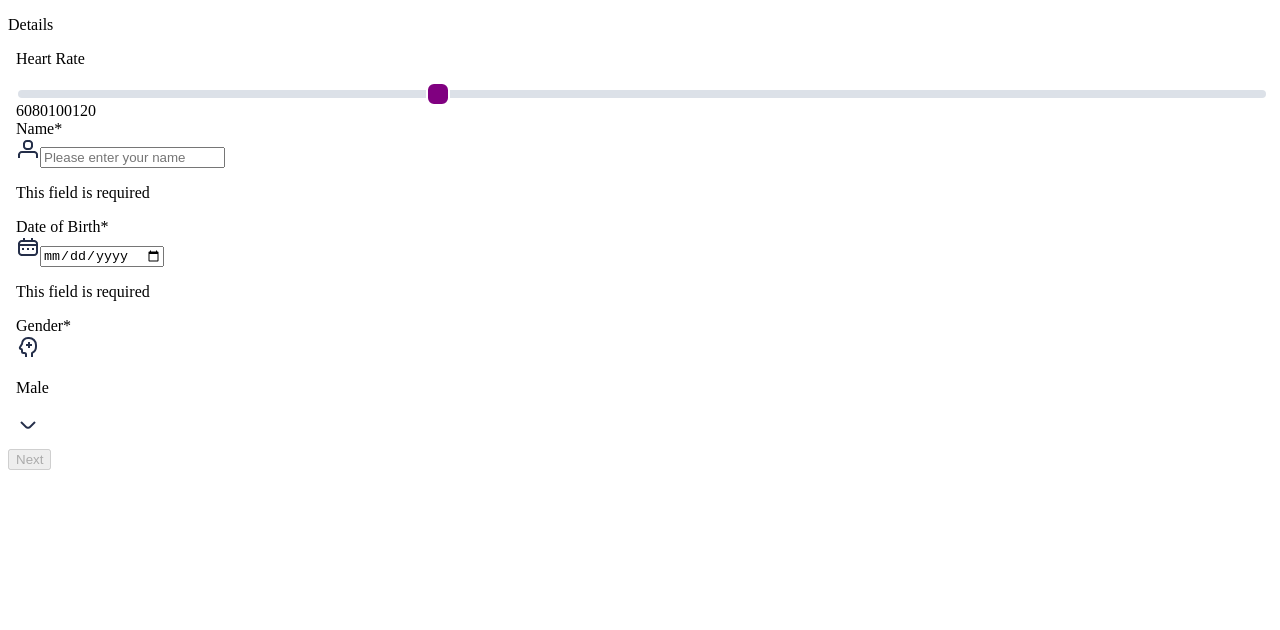
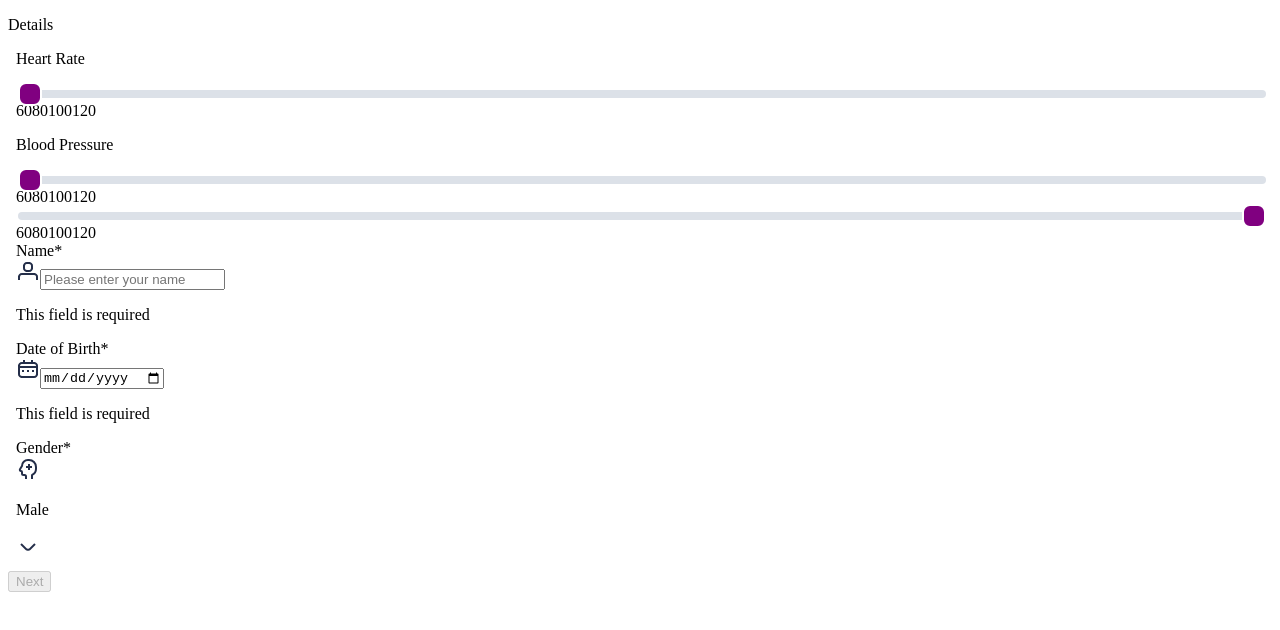
Before and after one commit to prasoon007/Jivi-Task, a React (Vite) app: page / in a window 1280 px wide. Shown: the top 630 px of the page. Built offline with nearby package versions, Linux system fonts and the light colour scheme.

Commit message:
FEAT: sliders add

```diff
--- a/src/components/DropDown/DropDown.tsx
+++ b/src/components/DropDown/DropDown.tsx
@@ -19,7 +19,7 @@ interface DropdownProps {
 const Dropdown: React.FC<DropdownProps> = ({ id, label, value, onChange, options, iconSrc, handleDropdownChange, dropdownState }) => {
     return (
         <div className="relative h-min">
-            <label className="w-full mb-2 text-sm font-medium">
+            <label className="w-full mb-2 text-sm font-bold">
                 {label}
                 <span className="text-red-500">*</span>
             </label>
--- a/src/components/Forms/InputForm.tsx
+++ b/src/components/Forms/InputForm.tsx
@@ -1,6 +1,7 @@
 import Dropdown from "components/DropDown/DropDown"
 import Header from "components/Header/Header";
 import InputField from "components/Input/Input"
+import RangeSlider from "components/Slider/Slider";
 import { ChangeEvent, Dispatch, useEffect, useState } from "react";
 import { classNames } from "utils";
 
@@ -45,23 +46,15 @@ const InputForm = (props: FormPayload) => {
         </header>
         <body>
             <div className='h-full w-full '>
-                <div className='flex gap-6 w-full px-6 flex-col mt-2'>
-                    <p className='font-bold text-sm'>Heart Rate</p>
-                    <div className="w-full">
-                        <input
-                            type="range"
-                            min="60"
-                            max="120"
-                            value={sliderValue}
-                            onChange={handleSliderChange}
-                            className="bg-gray-300 w-full rounded-full outline-none appearance-none bg-transparent [&::-webkit-slider-runnable-track]:rounded-full [&::-webkit-slider-runnable-track]:bg-red-500/25 [&::-webkit-slider-thumb]:appearance-none [&::-webkit-slider-thumb]:h-[24px] [&::-webkit-slider-thumb]:w-[24px] [&::-webkit-slider-thumb]:rounded-lg [&::-webkit-slider-thumb]:bg-blue-500"
-                        />
-                        <div className="flex justify-between mt-2 text-xs text-gray-600">
-                            <span className="w-8 text-left">60</span>
-                            <span className="w-8 text-center">80</span>
-                            <span className="w-8 text-center">100</span>
-                            <span className="w-8 text-center">120</span>
-                        </div>
+                <div className='flex gap-6 w-full px-6 flex-col mt-4'>
+                    <div>
+                        <p className='font-bold text-sm'>Heart Rate</p>
+                        <RangeSlider value={formData.hr} setValue={handleInputFieldChange} id='hr' />
+                    </div>
+                    <div className="flex flex-col gap-2">
+                        <p className='font-bold text-sm'>Blood Pressure</p>
+                        <RangeSlider value={formData.systollicBp} setValue={handleInputFieldChange} id='systollicBp' />
+                        <RangeSlider value={formData.diastollicBp} setValue={handleInputFieldChange} id='diastollicBp' />
                     </div>
                     <InputField
                         id="name"
--- a/src/components/Input/Input.tsx
+++ b/src/components/Input/Input.tsx
@@ -17,7 +17,7 @@ const InputField: React.FC<InputFieldProps> = ({ id, type, label, value, onChang
     return (
         <>
             <div className="relative">
-                <label className="w-full mb-2 mt-2 text-sm font-medium">
+                <label className="w-full mb-2 mt-2 text-sm font-bold">
                     {label}
                     <span className="text-red-500">*</span>
                 </label>
--- /dev/null
+++ b/src/components/Slider/Slider.tsx
@@ -0,0 +1,32 @@
+import { Dispatch } from "react"
+
+interface RangeProps {
+    value: number,
+    setValue: (value: string, field: string) => void
+    id: string
+}
+
+const RangeSlider = ({ value, setValue, id }: RangeProps) => {
+    return <>
+        <div className="w-full">
+            <input
+                type="range"
+                min="60"
+                max="120"
+                value={value}
+                onChange={(e) => {
+                    setValue(e.target.value, id)
+                }}
+                className="bg-gray-300 w-full rounded-full outline-none appearance-none bg-transparent [&::-webkit-slider-runnable-track]:rounded-full [&::-webkit-slider-runnable-track]:bg-red-500/25 [&::-webkit-slider-thumb]:appearance-none [&::-webkit-slider-thumb]:h-[24px] [&::-webkit-slider-thumb]:w-[24px] [&::-webkit-slider-thumb]:rounded-lg [&::-webkit-slider-thumb]:bg-blue-500"
+            />
+            <div className="flex justify-between mt-2 text-xs text-gray-600">
+                <span className="w-8 text-left">60</span>
+                <span className="w-8 text-center">80</span>
+                <span className="w-8 text-center">100</span>
+                <span className="w-8 text-center">120</span>
+            </div>
+        </div>
+    </>
+}
+
+export default RangeSlider
```
